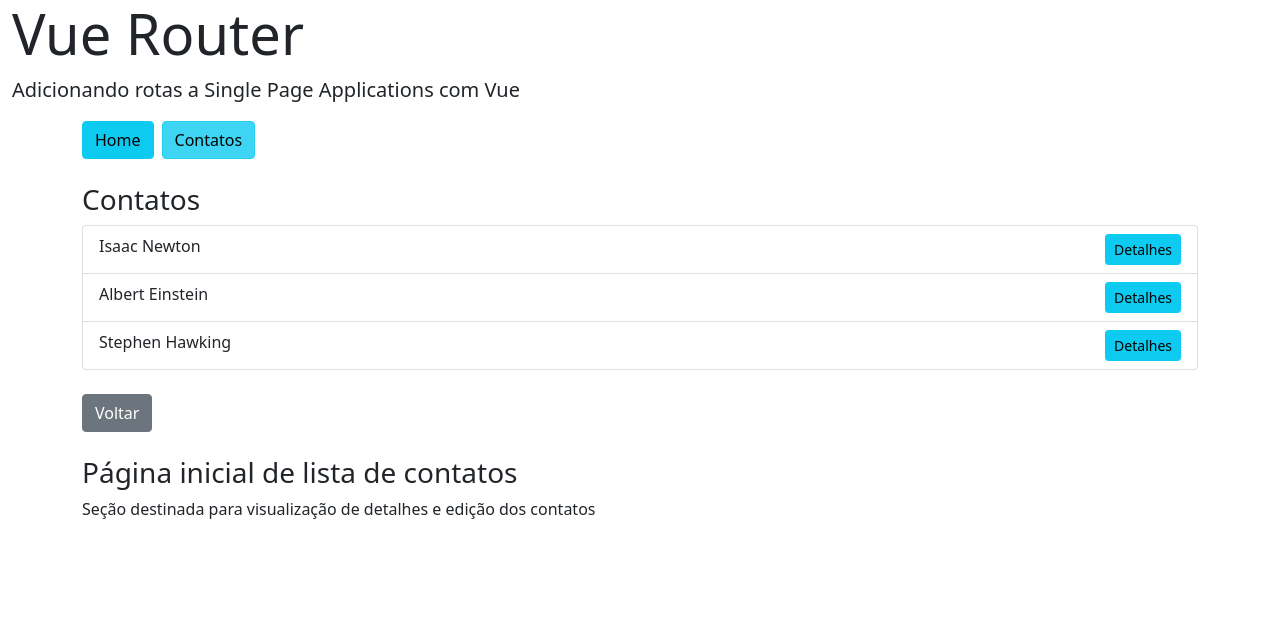
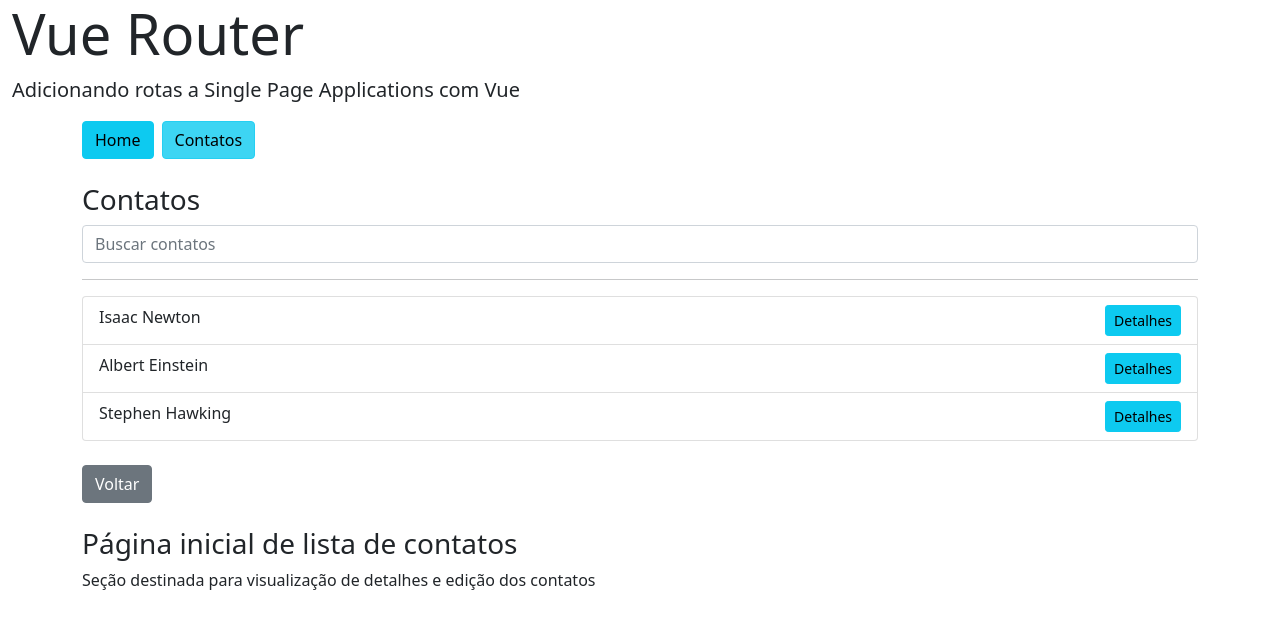
Before and after one commit to avilahesnan/vue-routes, a Vue app: page /contatos in a window 1280 px wide. Shown: the top 628 px of the page. Built offline with nearby package versions, Linux system fonts and the light colour scheme; the HTML template or start-up script is replaced by a standard one.

Commit message:
feat: add params and query in routes

```diff
--- a/src/components/contatos/ContatosLista.vue
+++ b/src/components/contatos/ContatosLista.vue
@@ -2,10 +2,21 @@
     <div>
         <h3 class="font-weigth-light">Contatos</h3>
 
-        <ul class="list-group" v-if="contatos.length > 0">
+        <div class="form-group">
+            <input
+            type="search"
+            class="form-control"
+            placeholder="Buscar contatos"
+            @keyup.enter="buscar"
+            :value="busca">
+        </div>
+
+        <hr>
+
+        <ul class="list-group" v-if="contatosFiltrados.length > 0">
             <ContatosListaItem
                 class="list-group-item"
-                v-for="contato in contatos"
+                v-for="contato in contatosFiltrados"
                 :key="contato.id"
                 :contato="contato"/>
         </ul>
@@ -24,6 +35,7 @@ export default {
     components: {
         ContatosListaItem
     },
+    props: ['busca'],
     data () {
         return {
             contatos: [
@@ -33,7 +45,21 @@ export default {
             ]
         }
     },
+    computed: {
+        contatosFiltrados () {
+            const busca = this.busca
+            return !busca
+                ? this.contatos
+                : this.contatos.filter(c => c.nome.toLowerCase().includes(busca.toLowerCase()))
+        }
+    },
     methods: {
+        buscar (event) {
+            this.$router.push({
+                path: '/contatos',
+                query: { busca: event.target.value }
+            })
+        },
         voltar () {
             this.$router.back()
         }
--- a/src/components/contatos/ContatosListaItem.vue
+++ b/src/components/contatos/ContatosListaItem.vue
@@ -2,7 +2,7 @@
     <li>
         <span>{{ contato.nome }}</span>
         <router-link
-            :to="{ name: 'contato', params: { id: contato.id} }"
+            :to="{ path: `/contatos/${contato.id}` }"
             class="btn btn-info btn-sm float-end">
                 Detalhes
         </router-link>
--- a/src/router.js
+++ b/src/router.js
@@ -11,6 +11,8 @@ import ContatoEditarView from './views/contatos/ContatoEditarView'
 
 Vue.use(VueRouter)
 
+const extrairParamsId = (route) => ({ id: +route.params.id })
+
 export default new VueRouter({
   mode: 'history',
   linkActiveClass: 'active',
@@ -23,18 +25,27 @@ export default new VueRouter({
     {
       path: '/contatos',
       component: ContatosView,
+      props: (route) => {
+        const busca = route.query.busca
+        return busca ? { busca } : {}
+      },
       children: [
         {
-          path: ':id',
+          path: ':id(\\d+)',
           component: ContatoDetalhesView,
-          name: 'contato'
+          name: 'contato',
+          props: extrairParamsId
         },
         {
-          path: ':id/editar',
+          path: ':id(\\d+)/editar',
           components: {
             default: ContatoEditarView,
             'contato-detalhes': ContatoDetalhesView
           },
+          props: {
+            default: extrairParamsId,
+            'contato-detalhes': extrairParamsId
+          }
         },
         {
           path: '',
--- a/src/views/contatos/ContatoDetalhesView.vue
+++ b/src/views/contatos/ContatoDetalhesView.vue
@@ -11,19 +11,6 @@
 
 <script>
 export default {
-    data () {
-        return {
-            id: this.$route.params.id
-        }
-    },
-    // watch: {
-    //     '$route' (to) {
-    //         this.id = to.params.id
-    //     }
-    // },
-    beforeRouteUpdate (to, from, next) {
-        this.id = to.params.id
-        next ()
-    }
+    props: ['id']
 }
 </script>
--- a/src/views/contatos/ContatoEditarView.vue
+++ b/src/views/contatos/ContatoEditarView.vue
@@ -1,6 +1,6 @@
 <template>
     <div>
-        <h3 class="font-weight-light">Editar contato com id: {{ $route.params.id }}</h3>
+        <h3 class="font-weight-light">Editar contato com id: {{ id }}</h3>
         <button
             class="btn btn-secondary mt-4 mb-4"
             @click="$router.back()">
@@ -8,3 +8,9 @@
         </button>
     </div>
 </template>
+
+<script>
+export default {
+    props: ['id']
+}
+</script>
--- a/src/views/contatos/ContatosView.vue
+++ b/src/views/contatos/ContatosView.vue
@@ -1,6 +1,6 @@
 <template>
     <div>
-        <ContatosLista />
+        <ContatosLista :busca="busca" />
         <router-view></router-view>
         <router-view name="contato-detalhes"></router-view>
     </div>
@@ -13,6 +13,7 @@ import ContatosLista from '@/components/contatos/ContatosLista.vue'
 export default {
     components: {
         ContatosLista
-    }
+    },
+    props: ['busca']
 }
 </script>
```
